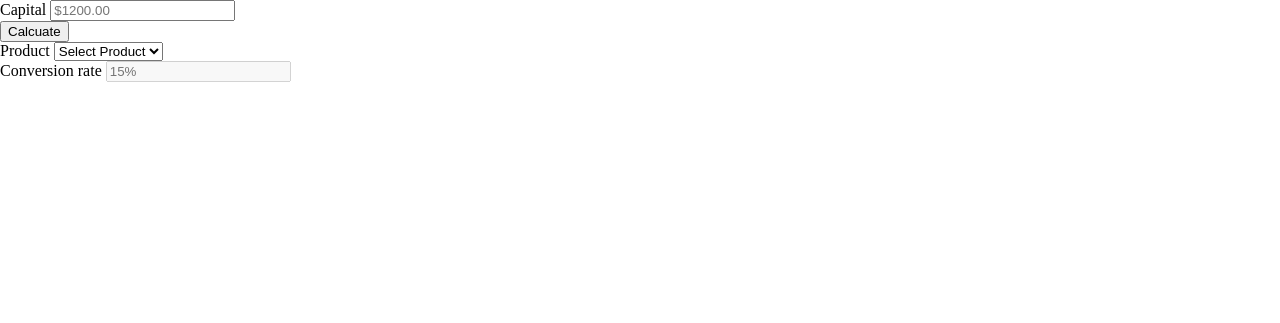
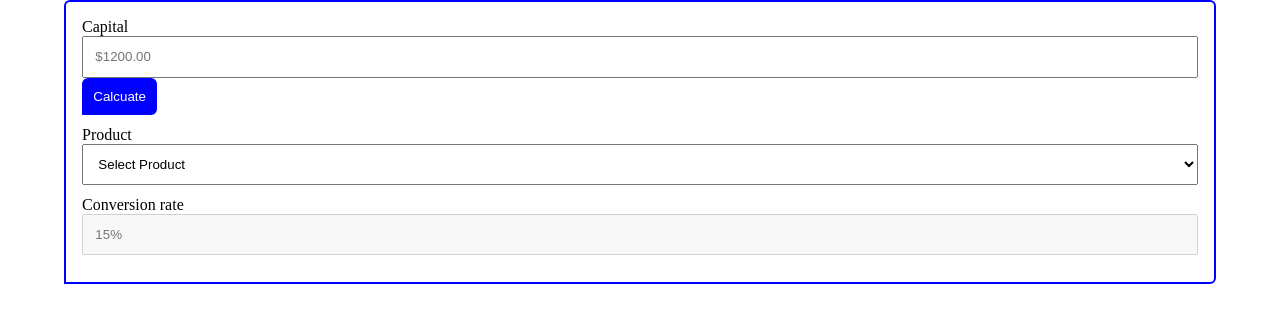
Before and after one commit to trustidkid/interestcalc, a PHP site: page / in a window 1280 px wide. Shown: the top 323 px of the page. Run offline with PHP 8.4, Linux system fonts and the light colour scheme.

Commit message:
Styling for the calculator

```diff
--- a/style.css
+++ b/style.css
@@ -1,7 +1,36 @@
-*{
-  margin:0;
+  * {
+  margin: 0;
   box-sizing: border-box;
 }
-.error{
-  color:red;
+
+.error {
+  color: red;
 }
+form{
+  display:flex;
+  flex-direction:column;
+  margin:auto;
+  padding:1em;
+  width:90%;
+  border:blue solid 2px;
+  border-radius:6px 6px 6px 0;
+}
+.note{
+  text-align: center;
+  padding:1em;
+}
+.input-group{
+  margin-bottom: 0.65em;
+}
+input,select{
+  display:flex;
+  width:100%;
+  padding:0.85em;
+}
+button{
+padding:0.85em;
+border:none;
+background-color:blue;
+color:white;
+border-radius:6px 6px 6px 0;
+}
```
